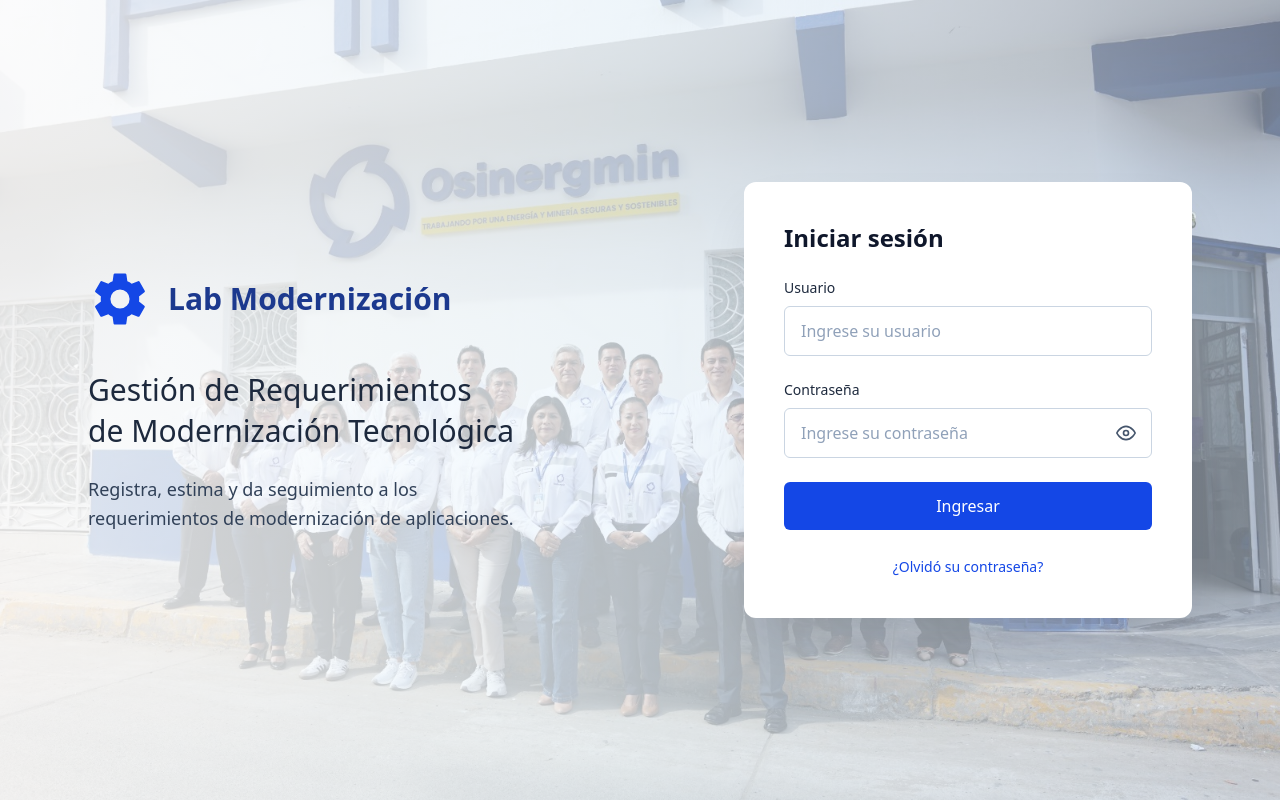
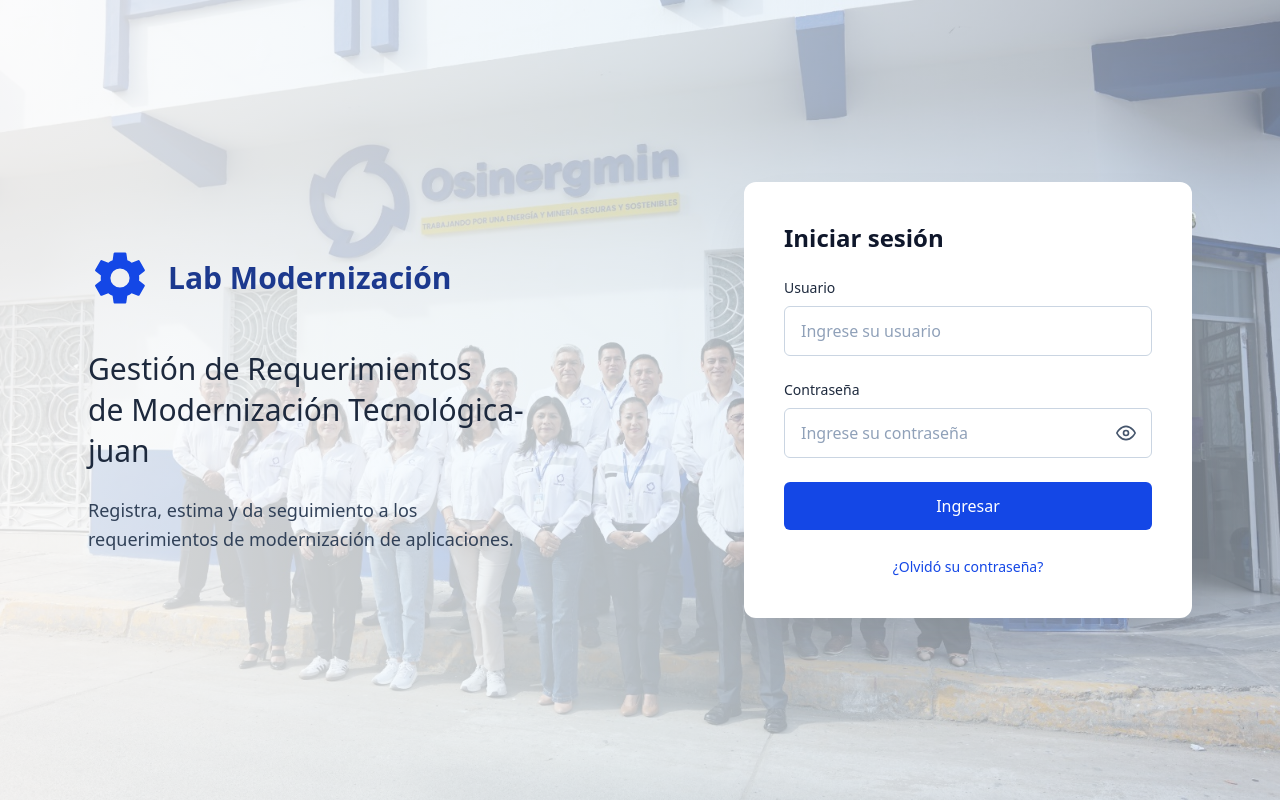
Before and after one commit to BorisSphere/osi-front, an Angular app: page /login in a window 1280 px wide. Built offline with nearby package versions, Linux system fonts and the light colour scheme.

Commit message:
analista 3

```diff
--- a/angular.json
+++ b/angular.json
@@ -2,7 +2,8 @@
   "$schema": "./node_modules/@angular/cli/lib/config/schema.json",
   "version": 1,
   "cli": {
-    "packageManager": "npm"
+    "packageManager": "npm",
+    "analytics": "e203029f-092f-451b-a9c0-ed57c2401257"
   },
   "newProjectRoot": "projects",
   "projects": {
--- a/package.json
+++ b/package.json
@@ -31,5 +31,11 @@
     "tailwindcss": "^4.1.12",
     "typescript": "~6.0.2",
     "vitest": "^5.0.0"
+  },
+  "allowScripts": {
+    "esbuild@0.28.2": true,
+    "@parcel/watcher@2.6.0": true,
+    "lmdb@3.5.6": true,
+    "msgpackr-extract@3.0.4": true
   }
 }
--- a/src/app/pages/login/login.html
+++ b/src/app/pages/login/login.html
@@ -10,7 +10,7 @@
       <app-logo size="lg" theme="dark" />
 
       <h1 class="mt-8 text-2xl leading-snug font-medium text-slate-800 sm:text-3xl">
-        Gestión de Requerimientos<br />de Modernización Tecnológica
+        Gestión de Requerimientos<br />de Modernización Tecnológica-juan
       </h1>
 
       <p class="mt-6 text-lg leading-relaxed text-slate-700">
```
